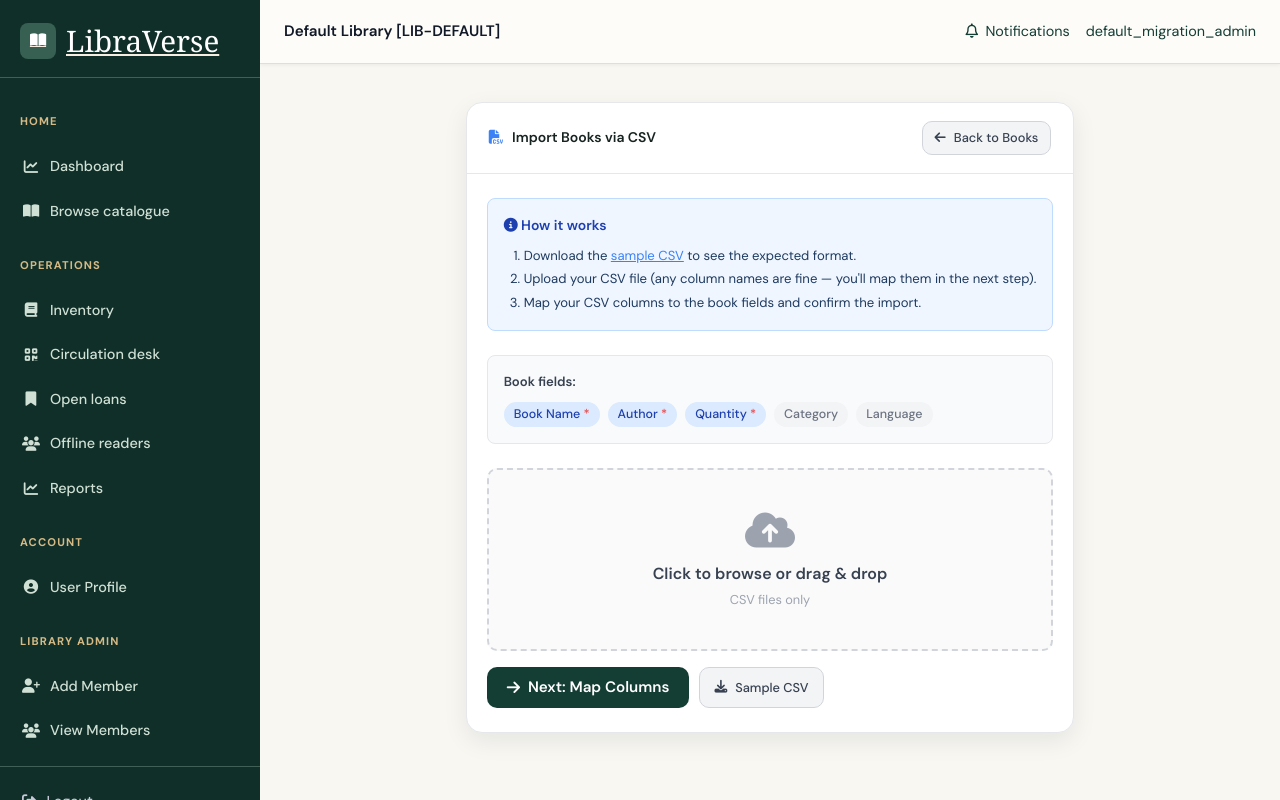
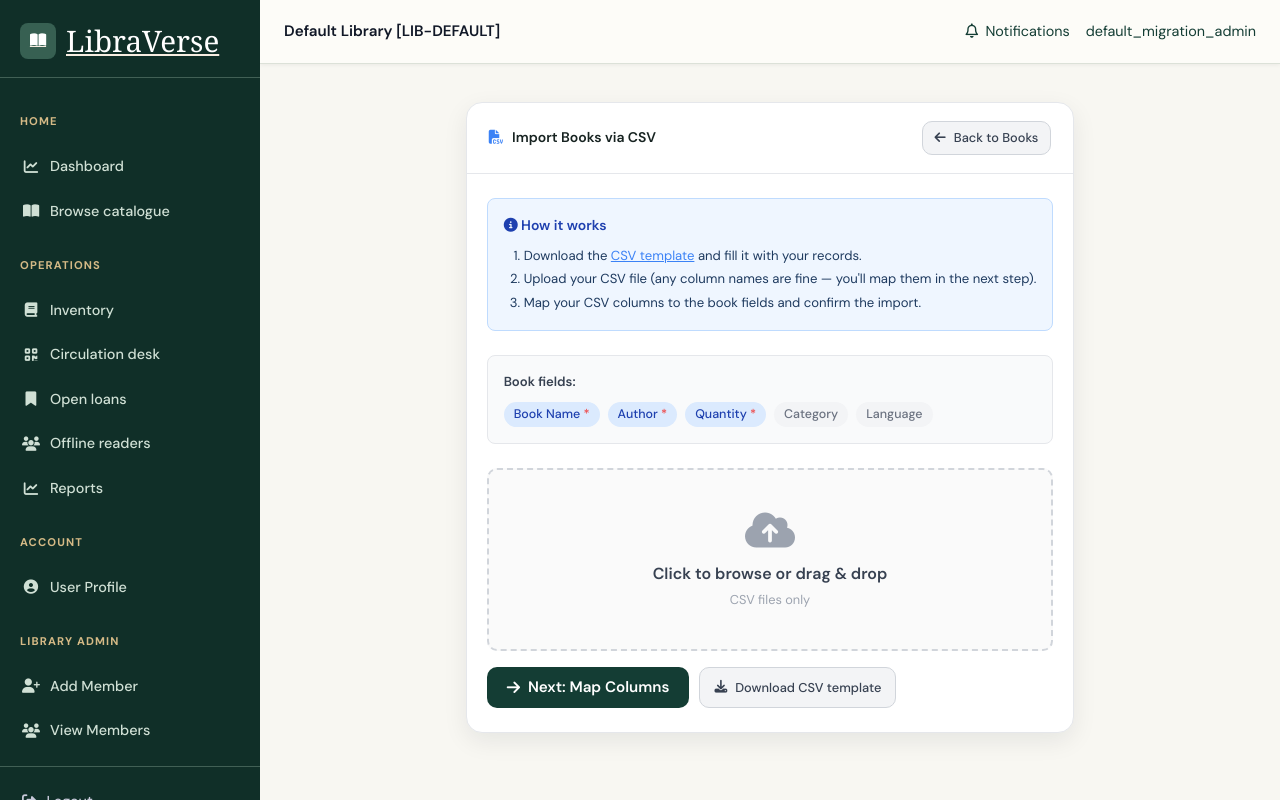
Before and after one commit to Arijai2007/LibraVerse, a Django app: page /books/import/ in a window 1280 px wide. Run offline with Django 3.2, Linux system fonts and the light colour scheme; a user stored in the database is signed in; data comes from the database, SQL or seed files in the repository; data that the repository does not hold is empty; some web fonts are replaced.

Commit message:
Use template wording for configuration and CSV imports

```diff
--- a/apps/books/urls.py
+++ b/apps/books/urls.py
@@ -4,7 +4,7 @@ from .views_csv import (
     import_books_view,
     export_books_csv_view,
     export_books_pdf_view,
-    download_books_csv_sample_view,
+    download_books_csv_template_view,
 )
 
 urlpatterns = [
@@ -36,5 +36,5 @@ urlpatterns = [
     path("import/", import_books_view, name="import_books"),
     path("export/csv/", export_books_csv_view, name="export_books_csv"),
     path("export/pdf/", export_books_pdf_view, name="export_books_pdf"),
-    path("import/sample/", download_books_csv_sample_view, name="books_csv_sample"),
+    path("import/template/", download_books_csv_template_view, name="books_csv_template"),
 ]
--- a/apps/books/views_csv.py
+++ b/apps/books/views_csv.py
@@ -139,17 +139,15 @@ def export_books_pdf_view(request):
     return response
 
 
-# ── BOOK CSV SAMPLE DOWNLOAD
+# ── BOOK CSV TEMPLATE DOWNLOAD
 
 
 @staff_required
-def download_books_csv_sample_view(request):
+def download_books_csv_template_view(request):
     response = HttpResponse(content_type="text/csv")
-    response["Content-Disposition"] = 'attachment; filename="books_sample.csv"'
+    response["Content-Disposition"] = 'attachment; filename="books_import_template.csv"'
     writer = csv.writer(response)
     writer.writerow(["name", "quantity", "author", "category", "language"])
-    writer.writerow(["The Alchemist", "5", "Paulo Coelho", "Novel", "English"])
-    writer.writerow(["Sapiens", "3", "Yuval Noah Harari", "History", "English"])
     return response
 
 
--- a/apps/students/urls.py
+++ b/apps/students/urls.py
@@ -4,7 +4,7 @@ from .views_csv import (
     import_students_view,
     export_students_csv_view,
     export_students_pdf_view,
-    download_students_csv_sample_view,
+    download_students_csv_template_view,
 )
 
 urlpatterns = [
@@ -26,6 +26,6 @@ urlpatterns = [
     path("export/csv/", export_students_csv_view, name="export_students_csv"),
     path("export/pdf/", export_students_pdf_view, name="export_students_pdf"),
     path(
-        "import/sample/", download_students_csv_sample_view, name="students_csv_sample"
+        "import/template/", download_students_csv_template_view, name="students_csv_template"
     ),
 ]
--- a/librarymanagement/library/templates/library/import_books.html
+++ b/librarymanagement/library/templates/library/import_books.html
@@ -42,7 +42,7 @@
         <i class="fas fa-info-circle"></i> How it works
       </p>
       <ol style="margin:0;padding-left:20px;font-size:0.82rem;color:#1e3a5f;line-height:1.8;">
-        <li>Download the <a href="{% url 'books_csv_sample' %}" style="color:#3b82f6;">sample CSV</a> to see the expected format.</li>
+        <li>Download the <a href="{% url 'books_csv_template' %}" style="color:#3b82f6;">CSV template</a> and fill it with your records.</li>
         <li>Upload your CSV file (any column names are fine — you'll map them in the next step).</li>
         <li>Map your CSV columns to the book fields and confirm the import.</li>
       </ol>
@@ -75,8 +75,8 @@
         <button type="submit" class="btn-primary-lms" style="padding:9px 20px;">
           <i class="fas fa-arrow-right"></i> Next: Map Columns
         </button>
-        <a href="{% url 'books_csv_sample' %}" class="btn-secondary-lms" style="padding:9px 14px;font-size:0.8rem;">
-          <i class="fas fa-download"></i> Sample CSV
+        <a href="{% url 'books_csv_template' %}" class="btn-secondary-lms" style="padding:9px 14px;font-size:0.8rem;">
+          <i class="fas fa-download"></i> Download CSV template
         </a>
       </div>
     </form>
--- a/librarymanagement/library/templates/student/import_students.html
+++ b/librarymanagement/library/templates/student/import_students.html
@@ -39,7 +39,7 @@
         <i class="fas fa-info-circle"></i> How it works
       </p>
       <ol style="margin:0;padding-left:20px;font-size:0.82rem;color:#1e3a5f;line-height:1.8;">
-        <li>Download the <a href="{% url 'students_csv_sample' %}" style="color:#3b82f6;">sample CSV</a> to see the expected format.</li>
+        <li>Download the <a href="{% url 'students_csv_template' %}" style="color:#3b82f6;">CSV template</a> and fill it with your records.</li>
         <li>Upload your CSV file (any column names are fine).</li>
         <li>Map your CSV columns to the student fields and confirm the import.</li>
       </ol>
@@ -74,8 +74,8 @@
         <button type="submit" class="btn-primary-lms" style="padding:9px 20px;">
           <i class="fas fa-arrow-right"></i> Next: Map Columns
         </button>
-        <a href="{% url 'students_csv_sample' %}" class="btn-secondary-lms" style="padding:9px 14px;font-size:0.8rem;">
-          <i class="fas fa-download"></i> Sample CSV
+        <a href="{% url 'students_csv_template' %}" class="btn-secondary-lms" style="padding:9px 14px;font-size:0.8rem;">
+          <i class="fas fa-download"></i> Download CSV template
         </a>
       </div>
     </form>
```
Also changed, not shown: apps/books/tests/test_models.py (+7 -3 lines), apps/students/tests/test_library_pass.py (+1 -1 lines), apps/students/tests/test_models.py (+7 -3 lines), apps/students/views_csv.py (+3 -9 lines), README.md, 3 other files.
